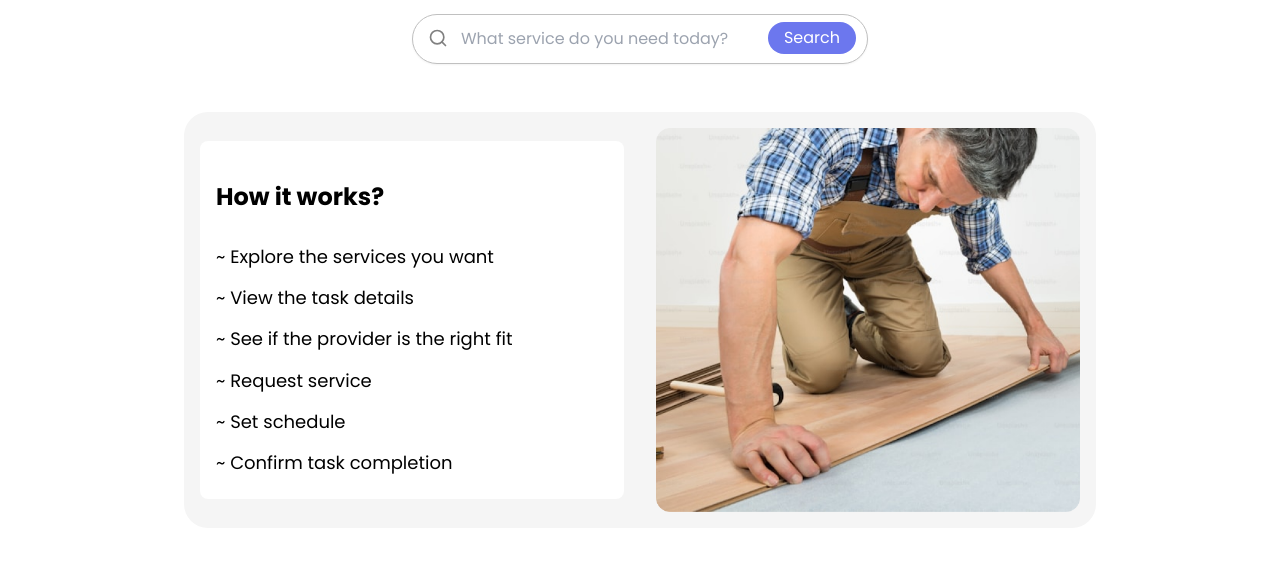
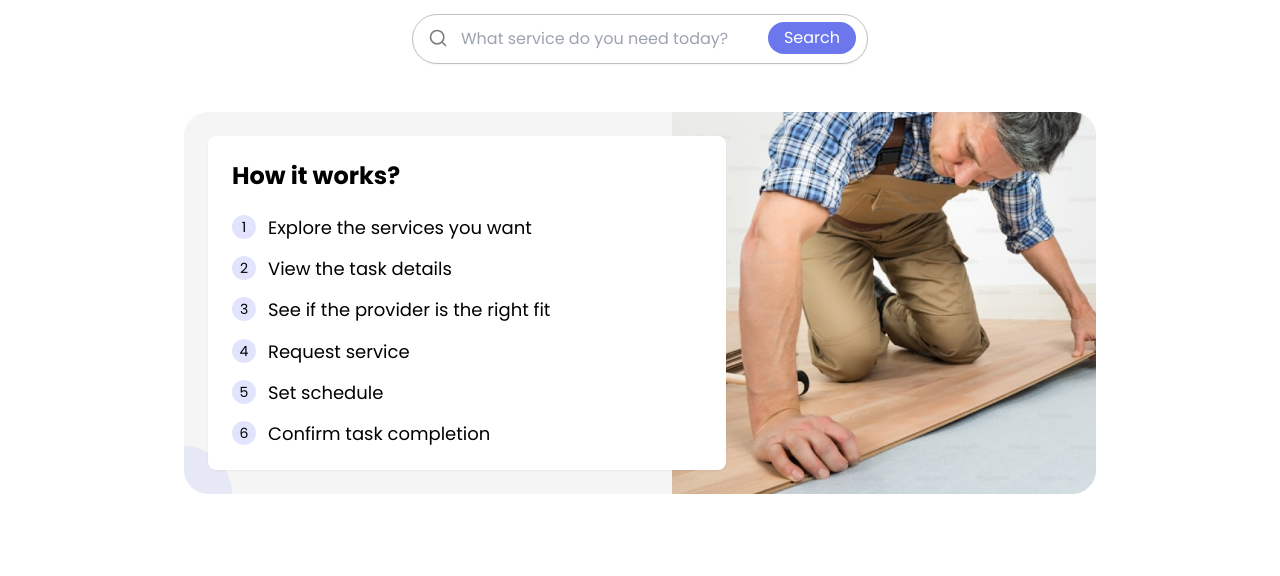
Before and after one commit to Mahiimaa/Sahakarya, a React (Create React App) app in the folder client/: page /home in a window 1280 px wide. Shown: the part 376-952 px from the top of the page. Built offline with nearby package versions, Linux system fonts and the light colour scheme; no server answers; sample sign-in values are in the browser's storage.

Commit message:
user home mid-section

```diff
--- a/client/src/components/AdminTop.jsx
+++ b/client/src/components/AdminTop.jsx
@@ -8,13 +8,19 @@ function AdminTop() {
 
   const handleLogout = async () => {
     try {
-      await axios.post(`${apiUrl}/api/logout`);
-      localStorage.removeItem("token");
-      localStorage.removeItem("user");
-      navigate('/', { state: { message: 'You have successfully logged out!' } });
-    } catch (error) {
-      alert(error.response?.data?.message || 'Something went wrong!');
-    }
+      const token = localStorage.getItem("token");
+    await axios.post(`${apiUrl}/api/logout`, {}, {
+      headers: {
+        Authorization: `Bearer ${token}`,
+      },
+    });
+  } catch (error) {
+    console.warn("Logout error:", error.response?.data?.message || error.message);
+  } finally {
+    localStorage.removeItem("token");
+    localStorage.removeItem("user");
+    navigate("/", { state: { message: "You have successfully logged out!" } });
+  }
   };
   return (
     <div className="bg-white w-[88vw] h-20 flex justify-between items-center font-poppins">
--- a/client/src/pages/Explore.jsx
+++ b/client/src/pages/Explore.jsx
@@ -158,13 +158,17 @@ function Explore() {
                     }
                   }}
                 >
-                  {service.image && (
+                  <div className="overflow-hidden rounded-t-lg" style={{ height: "200px" }}>
                     <img
-                      src={service.image.startsWith("http") ? service.image : `${apiUrl}${service.image}`}
-                      alt="Service"
-                      className="w-full h-40 object-cover rounded-md mb-3"
+                      src={service.image?.startsWith("http") ? service.image : `${apiUrl}${service.image}`}
+                      alt={service.serviceName}
+                      className="w-full h-full object-cover"
+                      onError={(e) => {
+                        e.target.src = "/placeholder.svg?height=200&width=200"
+                        e.target.className = "w-full h-full object-contain p-4"
+                      }}
                     />
-                  )}
+                  </div>
 
                   {service.providers && service.providers.length > 0 && (
                     <div className="flex items-center gap-3 mb-3">
--- a/client/src/pages/Home.jsx
+++ b/client/src/pages/Home.jsx
@@ -309,20 +309,73 @@ function Home() {
             </div>
           </div>
 
-          <div className="relative flex flex-col md:flex-row justify-center items-center w-full md:w-3/4 rounded-3xl bg-light-grey mt-8">
-            <div className="bg-white m-4 rounded-lg p-4 w-full md:w-1/2">
-              <p className="text-h2 font-bold py-6">How it works?</p>
-              <p className="text-h3 font-poppins py-2">~ Explore the services you want</p>
-              <p className="text-h3 font-poppins py-2">~ View the task details</p>
-              <p className="text-h3 font-poppins py-2">~ See if the provider is the right fit</p>
-              <p className="text-h3 font-poppins py-2">~ Request service</p>
-              <p className="text-h3 font-poppins py-2">~ Set schedule</p>
-              <p className="text-h3 font-poppins py-2">~ Confirm task completion</p>
+          <div className="relative w-full md:w-3/4 mt-8 mb-8">
+            <div className="relative bg-light-grey rounded-3xl overflow-hidden p-6">
+              {/* Decorative circles */}
+              <div className="absolute bottom-0 left-0 w-24 h-24 bg-p/10 rounded-full -translate-x-1/2 translate-y-1/2"></div>
+              <div className="absolute top-0 right-0 w-24 h-24 bg-p/10 rounded-full translate-x-1/2 -translate-y-1/2"></div>
+
+              <div className="flex flex-col md:flex-row">
+                {/* Left side with text content */}
+                <div className="w-full md:w-3/5 z-10 relative">
+                  <div className="bg-white rounded-lg p-6 shadow-sm">
+                    <h2 className="text-h2 font-bold mb-6">How it works?</h2>
+                    <div className="space-y-4">
+                      <div className="flex items-start">
+                        <span className=" w-6 h-6 rounded-full bg-p/20 text-black flex items-center justify-center mr-3 text-sm flex-shrink-0">
+                          1
+                        </span>
+                        <p className="text-h3 font-poppins">Explore the services you want</p>
+                      </div>
+                      <div className="flex items-start">
+                        <span className=" w-6 h-6 rounded-full bg-p/20 text-black flex items-center justify-center mr-3 text-sm flex-shrink-0">
+                          2
+                        </span>
+                        <p className="text-h3 font-poppins">View the task details</p>
+                      </div>
+                      <div className="flex items-start">
+                        <span className=" w-6 h-6 rounded-full bg-p/20 text-black flex items-center justify-center mr-3 text-sm flex-shrink-0">
+                          3
+                        </span>
+                        <p className="text-h3 font-poppins">See if the provider is the right fit</p>
+                      </div>
+                      <div className="flex items-start">
+                        <span className=" w-6 h-6 rounded-full bg-p/20 text-black flex items-center justify-center mr-3 text-sm flex-shrink-0">
+                          4
+                        </span>
+                        <p className="text-h3 font-poppins">Request service</p>
+                      </div>
+                      <div className="flex items-start">
+                        <span className=" w-6 h-6 rounded-full bg-p/20 text-black flex items-center justify-center mr-3 text-sm flex-shrink-0">
+                          5
+                        </span>
+                        <p className="text-h3 font-poppins">Set schedule</p>
+                      </div>
+                      <div className="flex items-start">
+                        <span className=" w-6 h-6 rounded-full bg-p/20 text-black flex items-center justify-center mr-3 text-sm flex-shrink-0">
+                          6
+                        </span>
+                        <p className="text-h3 font-poppins">Confirm task completion</p>
+                      </div>
+                    </div>
+                  </div>
+                </div>
+
+                {/* Right side with image that overlaps */}
+                <div className="w-full md:w-1/2 md:absolute md:right-0 md:top-1/2 md:transform md:-translate-y-1/2 md:translate-x-8 hidden md:block">
+                  <img
+                    className="w-full h-auto object-contain rounded-lg"
+                    src={userhome || "/placeholder.svg"}
+                    alt="Service illustration"
+                  />
+                </div>
+              </div>
             </div>
-            <img className="w-full md:w-1/2 h-auto object-contain p-4" src={userhome} alt="Service illustration" />
           </div>
         </div>
       </div>
+
+      {/* Rest of your component remains the same */}
       <div className="px-4 md:px-6 py-8 w-full md:w-3/4 self-center">
         <div className="flex justify-between mb-6">
           <h2 className="font-poppins text-2xl font-bold">Popular Services</h2>
@@ -332,10 +385,12 @@ function Home() {
         </div>
         <div className="grid grid-cols-4 sm:grid-cols-4 md:grid-cols-5 gap-4">
           {popularServices.map((service) => (
-            <div key={service.id} className="p-4 rounded-2xl shadow-md duration-200 cursor-pointer border border-light-grey hover:-translate-y-1.5 transition-transform"
-            onClick={() => navigate(`/services/${service._id}`)}>
+            <div
+              key={service.id}
+              className="p-4 rounded-2xl shadow-md duration-200 cursor-pointer border border-light-grey hover:-translate-y-1.5 transition-transform"
+              onClick={() => navigate(`/services/${service._id}`)}
+            >
               <div className="flex items-center gap-4">
-                {/* <span className="text-3xl">{service.icon}</span> */}
                 <h3 className="font-poppins font-semi-bold text-lg">{service.name}</h3>
               </div>
             </div>
--- a/client/src/pages/UserProfile.jsx
+++ b/client/src/pages/UserProfile.jsx
@@ -207,7 +207,7 @@ const UserProfileInfoPage = () => {
 
             {/* Services Offered */}
             <div className="sm:w-1/3">
-              <NavLink to="/my-services" className="hover:text-p hover:underline text-h2 font-semi-bold mb-3 block">
+              <NavLink to="/my-services" className="hover:text-p hover:underline text-h2 font-semi-bold mb-3 block whitespace-nowrap">
                 Services Offered
               </NavLink>
               {selectedServices.length > 0 ? (
```
